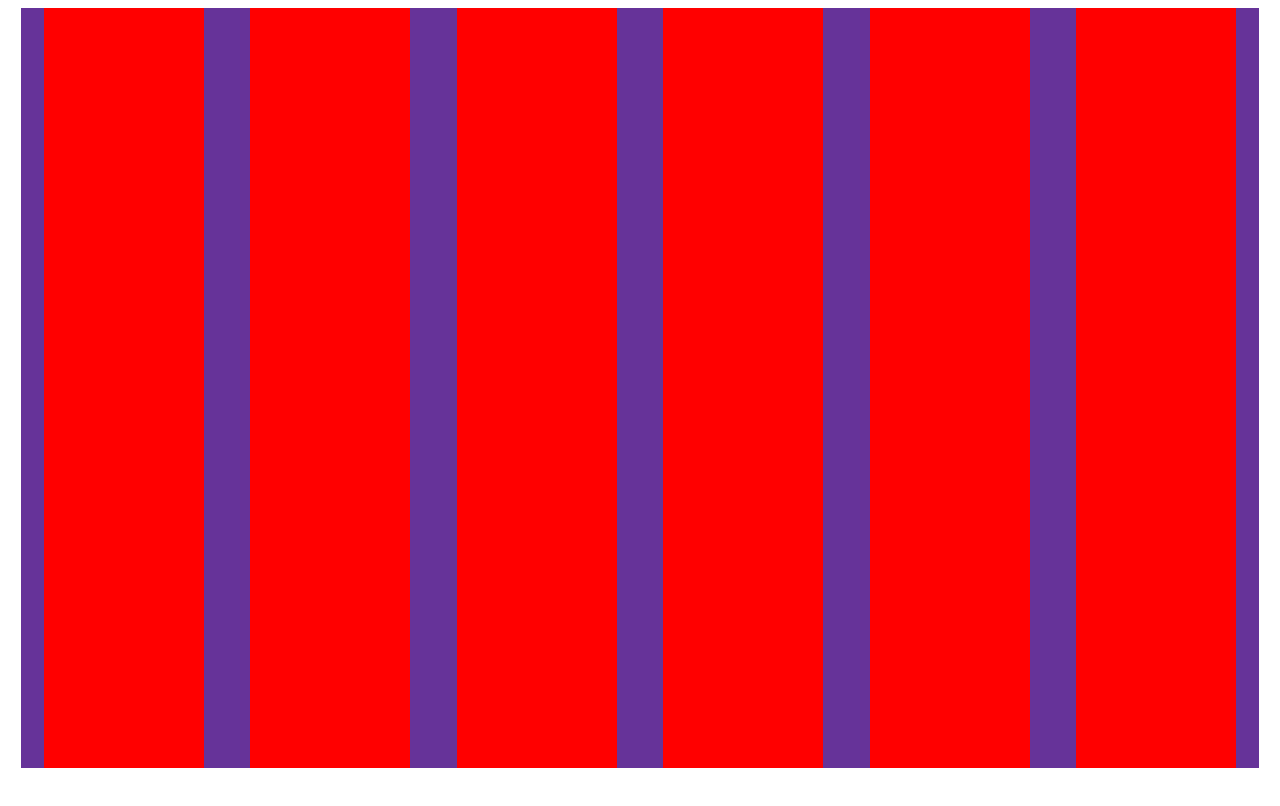
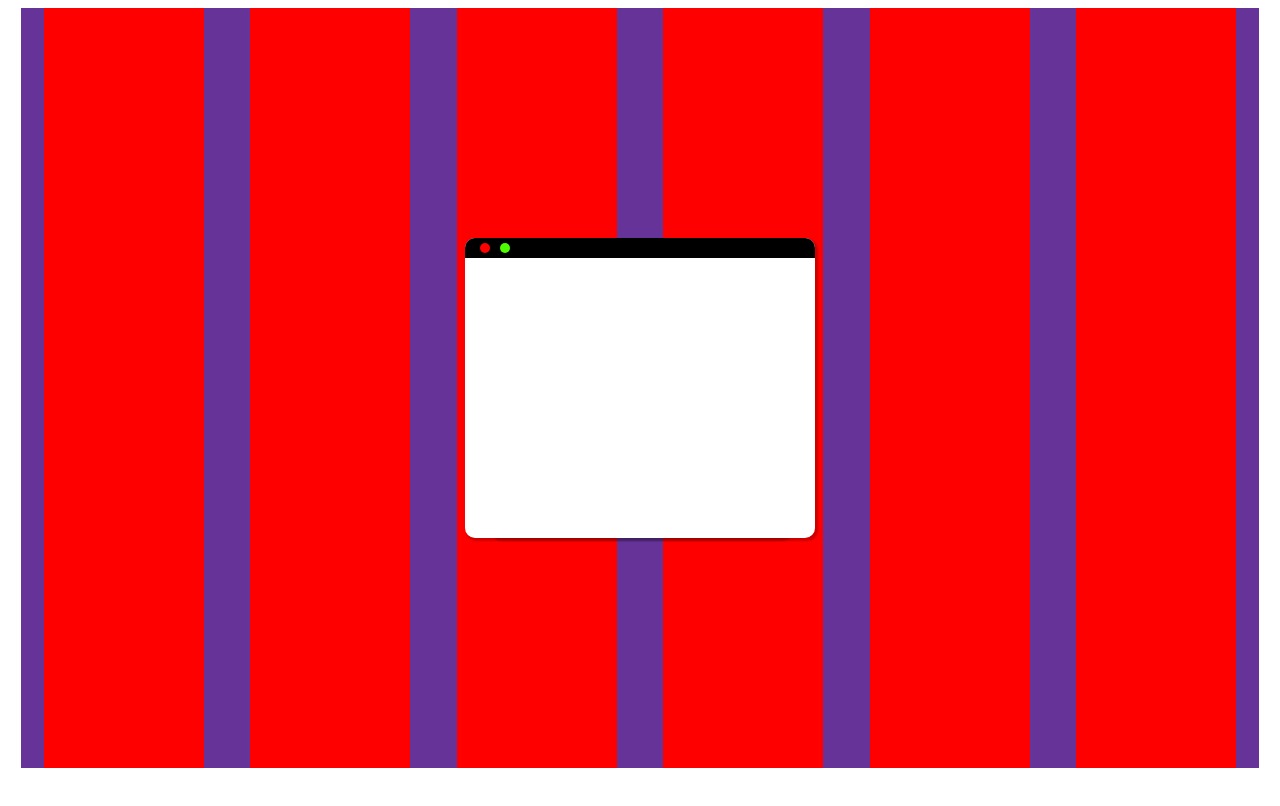
Before and after one commit to RiseGhost/Nebula, a website: page views/desktop.html in a window 1280 px wide. Drawn offline with Linux system fonts and the light colour scheme; files that its build step writes are made by us from their sources.

Commit message:
windows tittle bar

```diff
--- a/app.js
+++ b/app.js
@@ -68,6 +68,7 @@ app.post('/login', (req, res) => {
 })
 
 app.get('/desktop', (req,res) => {
+  if (!req.session.auth) res.sendStatus(401)
   res.sendFile("./views/desktop.html", { root: __dirname})
 })
 
--- a/public/css/desktop.css
+++ b/public/css/desktop.css
@@ -1,11 +1,11 @@
 html,
-body{
+body {
     font-family: system-ui, -apple-system, BlinkMacSystemFont, 'Segoe UI', Roboto, Oxygen, Ubuntu, Cantarell, 'Open Sans', 'Helvetica Neue', sans-serif;
     height: 100vh;
     overflow: hidden;
 }
 
-#desktop{
+#desktop {
     display: flex;
     justify-content: space-around;
     align-items: center;
@@ -15,7 +15,43 @@ body{
     background-color: rebeccapurple;
 }
 
-#column{
+#column {
     background-color: red;
     height: 100%;
 }
+
+#gui_window {
+    position: absolute;
+    border-radius: 10px;
+    box-shadow: 2px 2px 2px 1px rgba(0, 0, 0, 0.2);
+}
+
+#tittle_bar {
+    display: flex;
+    justify-content: left;
+    border-radius: 10px 10px 0px 0px;
+}
+
+#tittle_bar #trafic_ligth {
+    display: flex;
+    justify-content: space-around;
+    align-items: center;
+    margin-left: 10px;
+    width: 40px;
+}
+
+#tittle_bar #trafic_ligth #btn_close {
+    width: 10px;
+    height: 10px;
+    border: none;
+    border-radius: 100%;
+    background-color: red;
+}
+
+#tittle_bar #trafic_ligth #btn_minimize {
+    width: 10px;
+    height: 10px;
+    border: none;
+    border-radius: 100%;
+    background-color: rgb(77, 255, 0);
+}
--- a/public/script/gui.js
+++ b/public/script/gui.js
@@ -1,6 +1,51 @@
 const desktop = document.getElementById("desktop")
 var desktop_width = desktop.offsetWidth
 var desktop_column = []
+
+const UserTheme = {
+    primary_color: "ffffff",
+    second_color: "000000",
+    env_color: "",
+    text_color: "ffffff",
+}
+
+class GUI_Window {
+  constructor(width, height, z_index) {
+    this.width = width
+    this.height = height
+    this.z_index = z_index
+    this.window = this.create()
+    desktop.appendChild(this.window)
+  }
+  create_tittle_bar() {
+      const tittle = document.createElement("div")
+      const trafic_ligth = document.createElement("div")
+      trafic_ligth.id = "trafic_ligth"
+      const btn_close = document.createElement("div")
+      btn_close.id = "btn_close"
+      btn_close.addEventListener('click',(e) => desktop.removeChild(this.window))
+      const btn_minimize = document.createElement("div")
+      btn_minimize.id = "btn_minimize"
+      trafic_ligth.appendChild(btn_close)
+      trafic_ligth.appendChild(btn_minimize)
+      tittle.appendChild(trafic_ligth)
+      tittle.style.width = this.width + "px"
+      tittle.style.height = "20px"
+      tittle.style.backgroundColor = "#" + UserTheme.second_color
+      tittle.id = "tittle_bar"
+      return tittle
+  }
+  create() {
+      const gui_window = document.createElement("div")
+      gui_window.style.width = this.width + "px"
+      gui_window.style.height = this.height + "px"
+      gui_window.style.backgroundColor = "#" + UserTheme.primary_color
+      gui_window.appendChild(this.create_tittle_bar())
+      gui_window.id = "gui_window"
+      dragElement(gui_window)
+      return gui_window
+  }
+}
 
 function Columns(width, per) { return parseInt((desktop_width * per) / width) }
 
@@ -25,11 +70,58 @@ function addColumns(width, per) {
 }
 
 window.addEventListener('resize', () => {
-    desktop.innerHTML = ''
+  desktop_column.forEach(c => {
+    desktop.removeChild(c)
+  })
   desktop_column = []
   desktop_width = desktop.offsetWidth
   console.log(desktop_width, desktop_column)
   addColumns(160, 0.85)
 })
 
+const gui = new GUI_Window(300, 300, 90)
+new GUI_Window(350, 300, 80)
+
+
+function dragElement(elmnt) {
+    var pos1 = 0, pos2 = 0, pos3 = 0, pos4 = 0;
+    if (document.getElementById(elmnt.id + "header")) {
+      /* if present, the header is where you move the DIV from:*/
+      document.getElementById(elmnt.id + "header").onmousedown = dragMouseDown;
+    } else {
+      /* otherwise, move the DIV from anywhere inside the DIV:*/
+      elmnt.onmousedown = dragMouseDown;
+    }
+
+    function dragMouseDown(e) {
+      e = e || window.event;
+      e.preventDefault();
+      // get the mouse cursor position at startup:
+      pos3 = e.clientX;
+      pos4 = e.clientY;
+      document.onmouseup = closeDragElement;
+      // call a function whenever the cursor moves:
+      document.onmousemove = elementDrag;
+    }
+
+    function elementDrag(e) {
+      e = e || window.event;
+      e.preventDefault();
+      // calculate the new cursor position:
+      pos1 = pos3 - e.clientX;
+      pos2 = pos4 - e.clientY;
+      pos3 = e.clientX;
+      pos4 = e.clientY;
+      // set the element's new position:
+      elmnt.style.top = (elmnt.offsetTop - pos2) + "px";
+      elmnt.style.left = (elmnt.offsetLeft - pos1) + "px";
+    }
+
+    function closeDragElement() {
+      /* stop moving when mouse button is released:*/
+      document.onmouseup = null;
+      document.onmousemove = null;
+    }
+  }
+
 addColumns(160, 0.85)
```
Lines whose indentation alone changed are shown as unchanged.
